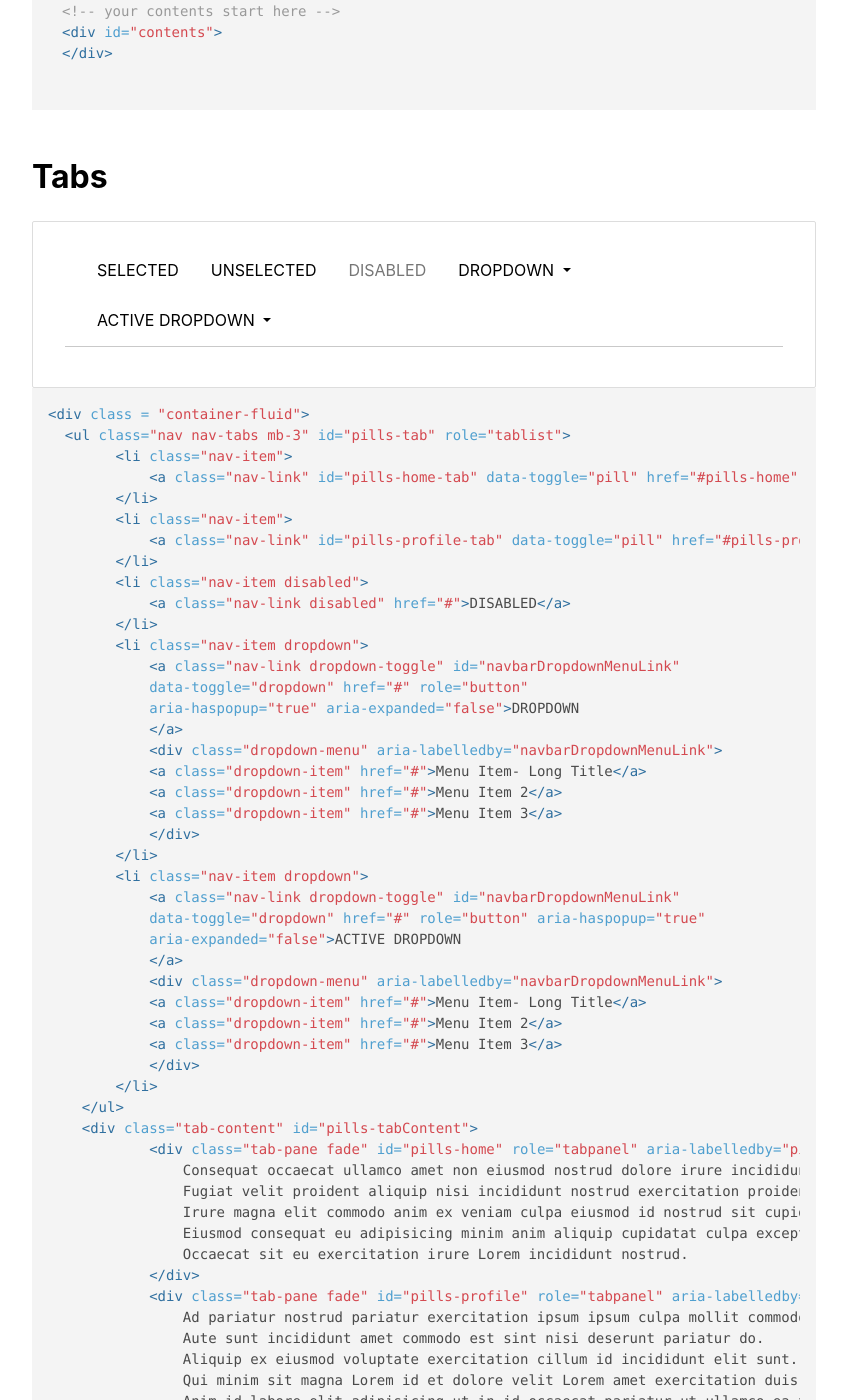
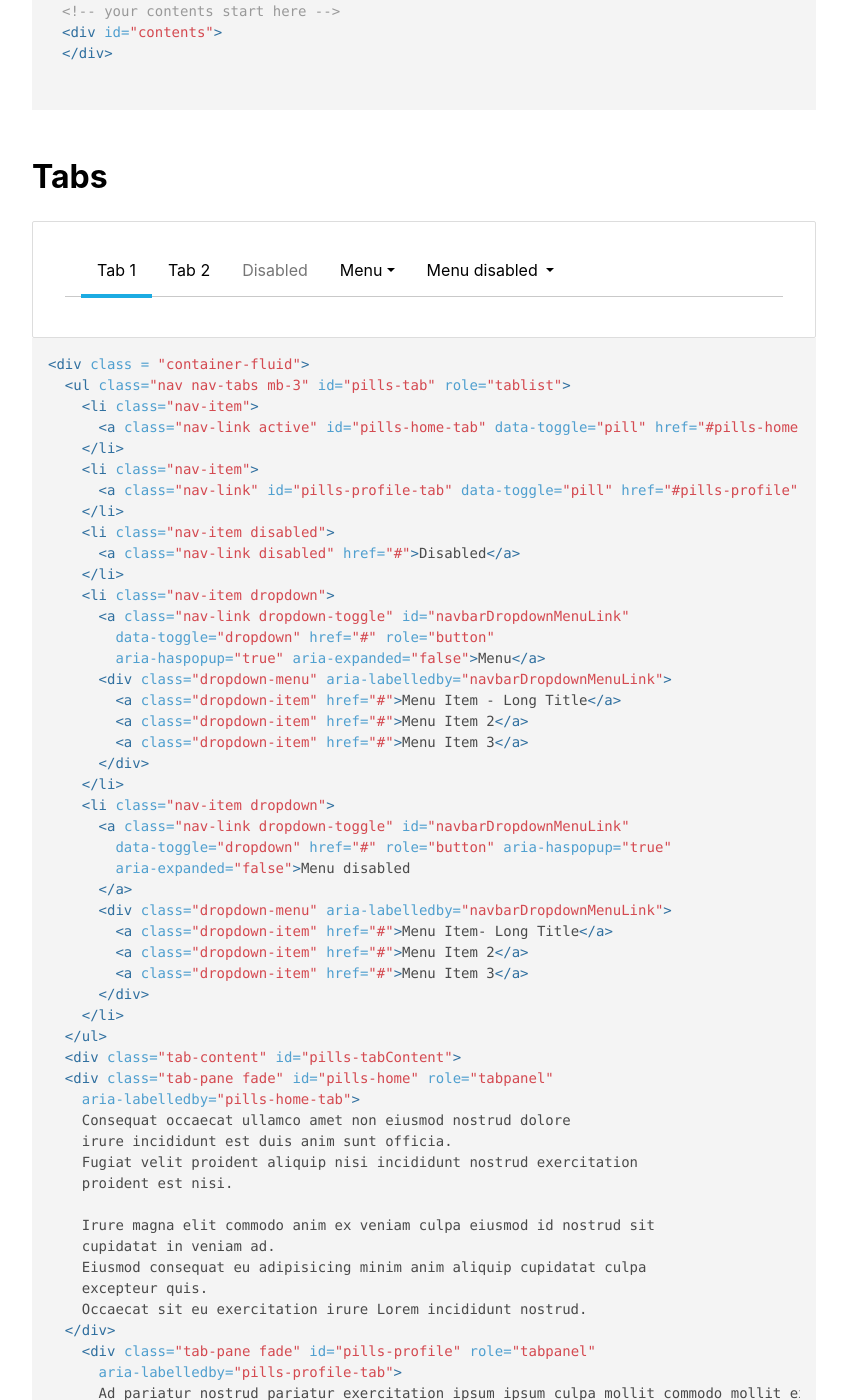
Before and after one commit to unicef/design-system, a Jekyll site: the page built from developer-docs.md, in a window 1280 px wide and 1400 px high, scrolled down 9970 px. Shown: the whole window, without its empty margins (216-1063 px from the left). Built offline with Jekyll 4.4.1, drawn with Linux system fonts in a browser that asks for light colours; nearby versions of some CDN libraries.

Commit message:
removed scroll for the lack of identation on example html in developer docs

```diff
--- a/developer-docs.md
+++ b/developer-docs.md
@@ -341,54 +341,60 @@ the links in your main menu.
 {% capture example %}
 <div class = "container-fluid">
   <ul class="nav nav-tabs mb-3" id="pills-tab" role="tablist">
-        <li class="nav-item">
-            <a class="nav-link" id="pills-home-tab" data-toggle="pill" href="#pills-home" role="tab" aria-controls="pills-home" aria-selected="true">SELECTED</a>
-        </li>
-        <li class="nav-item">
-            <a class="nav-link" id="pills-profile-tab" data-toggle="pill" href="#pills-profile" role="tab" aria-controls="pills-profile" aria-selected="true">UNSELECTED</a>
-        </li>
-        <li class="nav-item disabled">
-            <a class="nav-link disabled" href="#">DISABLED</a>
-        </li>
-        <li class="nav-item dropdown">
-            <a class="nav-link dropdown-toggle" id="navbarDropdownMenuLink"
-            data-toggle="dropdown" href="#" role="button"
-            aria-haspopup="true" aria-expanded="false">DROPDOWN
-            </a>
-            <div class="dropdown-menu" aria-labelledby="navbarDropdownMenuLink">
-            <a class="dropdown-item" href="#">Menu Item- Long Title</a>
-            <a class="dropdown-item" href="#">Menu Item 2</a>
-            <a class="dropdown-item" href="#">Menu Item 3</a>
-            </div>
-        </li>
-        <li class="nav-item dropdown">
-            <a class="nav-link dropdown-toggle" id="navbarDropdownMenuLink"
-            data-toggle="dropdown" href="#" role="button" aria-haspopup="true"
-            aria-expanded="false">ACTIVE DROPDOWN
-            </a>
-            <div class="dropdown-menu" aria-labelledby="navbarDropdownMenuLink">
-            <a class="dropdown-item" href="#">Menu Item- Long Title</a>
-            <a class="dropdown-item" href="#">Menu Item 2</a>
-            <a class="dropdown-item" href="#">Menu Item 3</a>
-            </div>
-        </li>
-    </ul>
-    <div class="tab-content" id="pills-tabContent">
-            <div class="tab-pane fade" id="pills-home" role="tabpanel" aria-labelledby="pills-home-tab">
-                Consequat occaecat ullamco amet non eiusmod nostrud dolore irure incididunt est duis anim sunt officia.
-                Fugiat velit proident aliquip nisi incididunt nostrud exercitation proident est nisi.
-                Irure magna elit commodo anim ex veniam culpa eiusmod id nostrud sit cupidatat in veniam ad.
-                Eiusmod consequat eu adipisicing minim anim aliquip cupidatat culpa excepteur quis.
-                Occaecat sit eu exercitation irure Lorem incididunt nostrud.
-            </div>
-            <div class="tab-pane fade" id="pills-profile" role="tabpanel" aria-labelledby="pills-profile-tab">
-                Ad pariatur nostrud pariatur exercitation ipsum ipsum culpa mollit commodo mollit ex.
-                Aute sunt incididunt amet commodo est sint nisi deserunt pariatur do.
-                Aliquip ex eiusmod voluptate exercitation cillum id incididunt elit sunt.
-                Qui minim sit magna Lorem id et dolore velit Lorem amet exercitation duis deserunt.
-                Anim id labore elit adipisicing ut in id occaecat pariatur ut ullamco ea tempor duis.
-            </div>
+    <li class="nav-item">
+      <a class="nav-link active" id="pills-home-tab" data-toggle="pill" href="#pills-home" role="tab" aria-controls="pills-home" aria-selected="true" selected="true">Tab 1</a>
+    </li>
+    <li class="nav-item">
+      <a class="nav-link" id="pills-profile-tab" data-toggle="pill" href="#pills-profile" role="tab" aria-controls="pills-profile" aria-selected="false">Tab 2</a>
+    </li>
+    <li class="nav-item disabled">
+      <a class="nav-link disabled" href="#">Disabled</a>
+    </li>
+    <li class="nav-item dropdown">
+      <a class="nav-link dropdown-toggle" id="navbarDropdownMenuLink"
+        data-toggle="dropdown" href="#" role="button"
+        aria-haspopup="true" aria-expanded="false">Menu</a>
+      <div class="dropdown-menu" aria-labelledby="navbarDropdownMenuLink">
+        <a class="dropdown-item" href="#">Menu Item - Long Title</a>
+        <a class="dropdown-item" href="#">Menu Item 2</a>
+        <a class="dropdown-item" href="#">Menu Item 3</a>
+      </div>
+    </li>
+    <li class="nav-item dropdown">
+      <a class="nav-link dropdown-toggle" id="navbarDropdownMenuLink"
+        data-toggle="dropdown" href="#" role="button" aria-haspopup="true"
+        aria-expanded="false">Menu disabled
+      </a>
+      <div class="dropdown-menu" aria-labelledby="navbarDropdownMenuLink">
+        <a class="dropdown-item" href="#">Menu Item- Long Title</a>
+        <a class="dropdown-item" href="#">Menu Item 2</a>
+        <a class="dropdown-item" href="#">Menu Item 3</a>
+      </div>
+    </li>
+  </ul>
+  <div class="tab-content" id="pills-tabContent">
+  <div class="tab-pane fade" id="pills-home" role="tabpanel"
+    aria-labelledby="pills-home-tab">
+    Consequat occaecat ullamco amet non eiusmod nostrud dolore
+    irure incididunt est duis anim sunt officia.
+    Fugiat velit proident aliquip nisi incididunt nostrud exercitation
+    proident est nisi.
+
+    Irure magna elit commodo anim ex veniam culpa eiusmod id nostrud sit
+    cupidatat in veniam ad.
+    Eiusmod consequat eu adipisicing minim anim aliquip cupidatat culpa
+    excepteur quis.
+    Occaecat sit eu exercitation irure Lorem incididunt nostrud.
+  </div>
+    <div class="tab-pane fade" id="pills-profile" role="tabpanel"
+      aria-labelledby="pills-profile-tab">
+      Ad pariatur nostrud pariatur exercitation ipsum ipsum culpa mollit commodo mollit ex.
+      Aute sunt incididunt amet commodo est sint nisi deserunt pariatur do.
+      Aliquip ex eiusmod voluptate exercitation cillum id incididunt elit sunt.
+      Qui minim sit magna Lorem id et dolore velit Lorem amet exercitation duis deserunt.
+      Anim id labore elit adipisicing ut in id occaecat pariatur ut ullamco ea tempor duis.
     </div>
+  </div>
 </div>
 {% endcapture %}
 {% include example.html content=example %}
```
